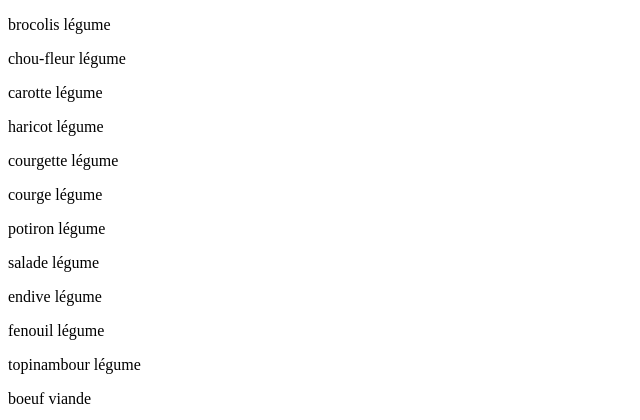
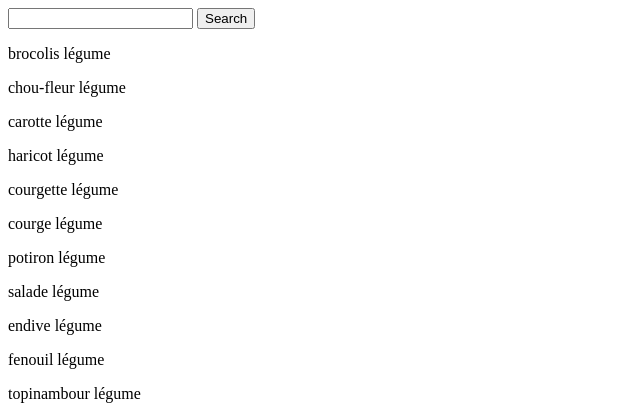
Before and after one commit to DrPingouin/Cook_shop, a Django app: page /ingredients in a window 1280 px wide. Shown: the top 420 px of the page, without its empty margins (0-640 px from the left). Run offline with Django 3.2, Linux system fonts and the light colour scheme; data comes from the database, SQL or seed files in the repository.

Commit message:
add search bar

```diff
--- a/website/templates/website/ingredients.html
+++ b/website/templates/website/ingredients.html
@@ -3,6 +3,11 @@
 {% block title %} Liste ingrédients{% endblock %}
 
 {% block content %}
+ <form class="balec" method="POST" action="" >
+    <input class="balec" type="search" name="search">
+    <button class="balec" type="submit"> Search </button>
+     {% csrf_token %}
+    </form>
     {% for i in ingredients %}
         <p>{{ i.name }} {{i.type.name }}</p>
     {% endfor %}
--- a/website/views.py
+++ b/website/views.py
@@ -1,17 +1,25 @@
 from django.shortcuts import render
 from django.http import HttpResponse
+from django.db.models import Q
 
 from website.models import Type, CannedFood, Ingredient
 
 def welcome(request):
-    data = {}
+    if request.method == 'POST':
+        x = request.POST['canned_search']
+        data = {'canned_food': CannedFood.objects.filter(Q(ingredients__name__contains=x) | Q(name__contains=x)).distinct()}
+    else:
+        data = {'canned_food': CannedFood.objects.all()}
     return render(request, 'website/welcome.html', data)
-
 
 def types(request):
     data = {'types': Type.objects.all()}
     return render(request, 'website/types.html', data)
 
 def ingredients(request):
-    data = {'ingredients': Ingredient.objects.all()}
+    if request.method == 'POST':
+        x = request.POST['search']
+        data = {'ingredients': Ingredient.objects.filter(Q(type__name=x) | Q(name=x))}
+    else:
+        data = {'ingredients': Ingredient.objects.all()}
     return render(request, 'website/ingredients.html', data)
```
Also changed, not shown: website/templates/website/welcome.html (+14 -0 lines).
